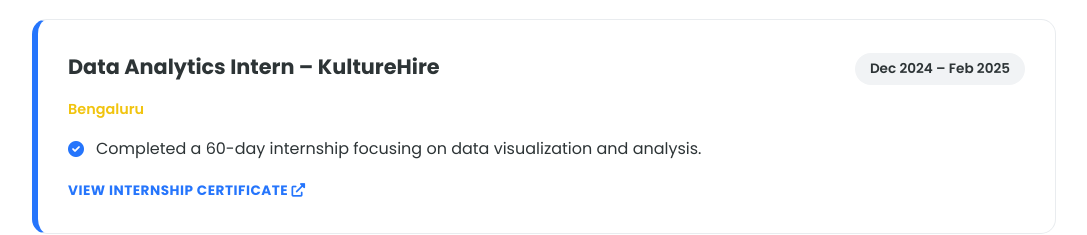
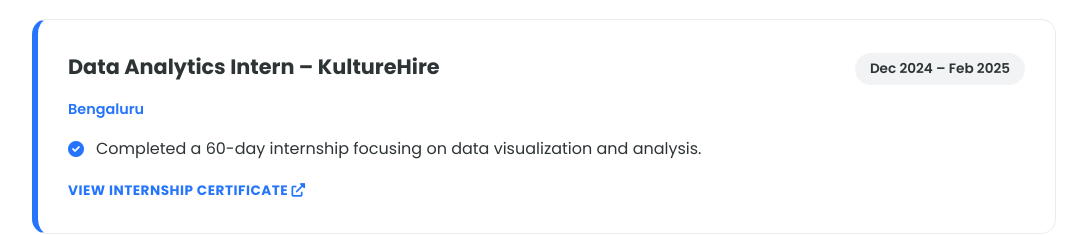
Before and after one commit to mahesh5329/portfolio, a plain HTML site: page index.html in a window 1280 px wide. Shown: the part 3774-4009 px from the top of the page, without its empty margins (96-1183 px from the left). Drawn offline with Linux system fonts and the light colour scheme.

Commit message:
Update index.html

```diff
--- a/index.html
+++ b/index.html
@@ -457,7 +457,7 @@
                     <h3>Data Analytics Intern – KultureHire</h3>
                     <span class="intern-date-label">Dec 2024 – Feb 2025</span>
                 </div>
-                <p class="intern-loc">Bengaluru</p>
+                <p class="intern-loc" style="color: var(--blue-acc);">Bengaluru</p>
                 <div class="intern-desc">
                     <i class="fas fa-check-circle" style="color: var(--blue-acc);"></i>
                     <p>Completed a 60-day internship focusing on data visualization and analysis.</p>
```
